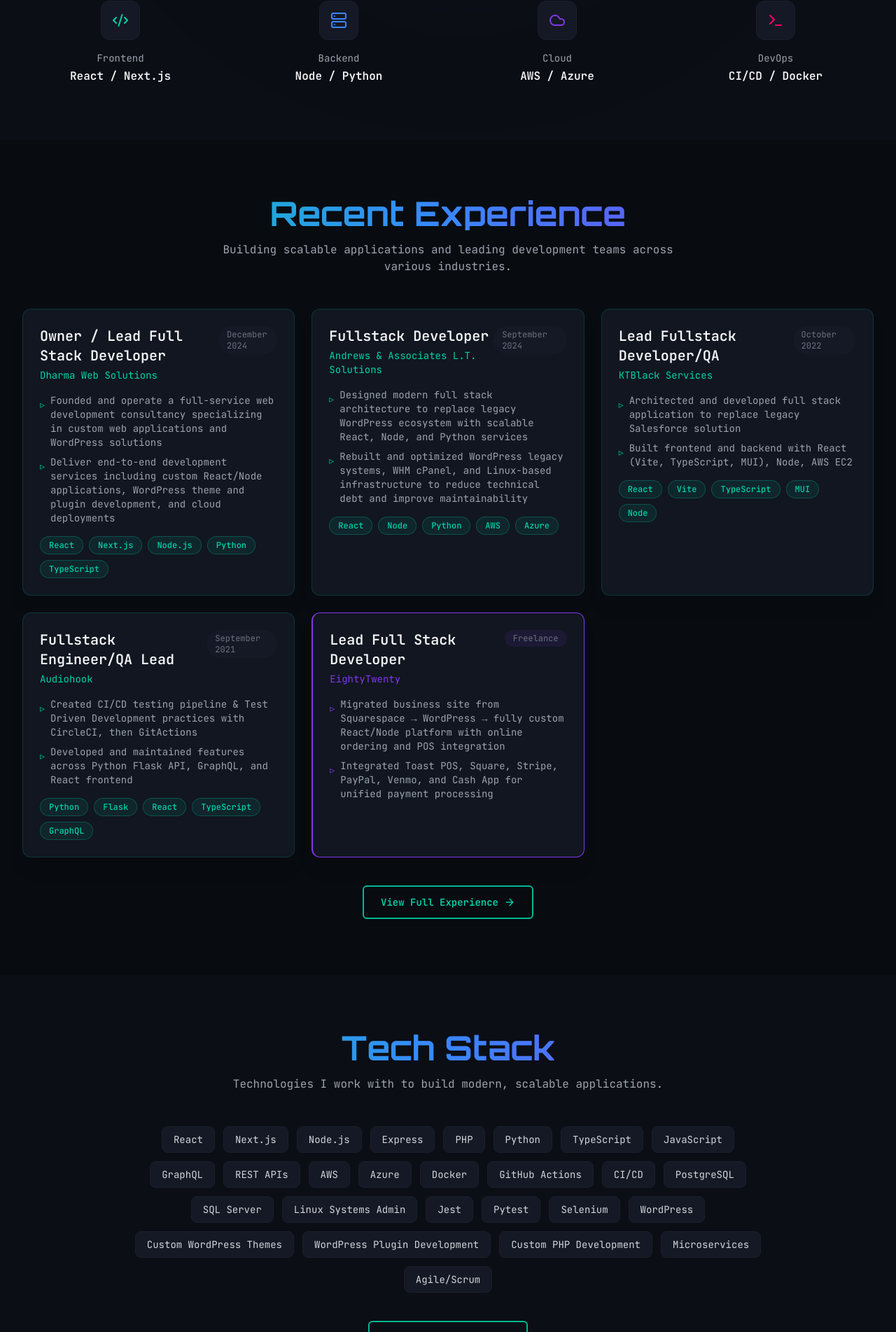
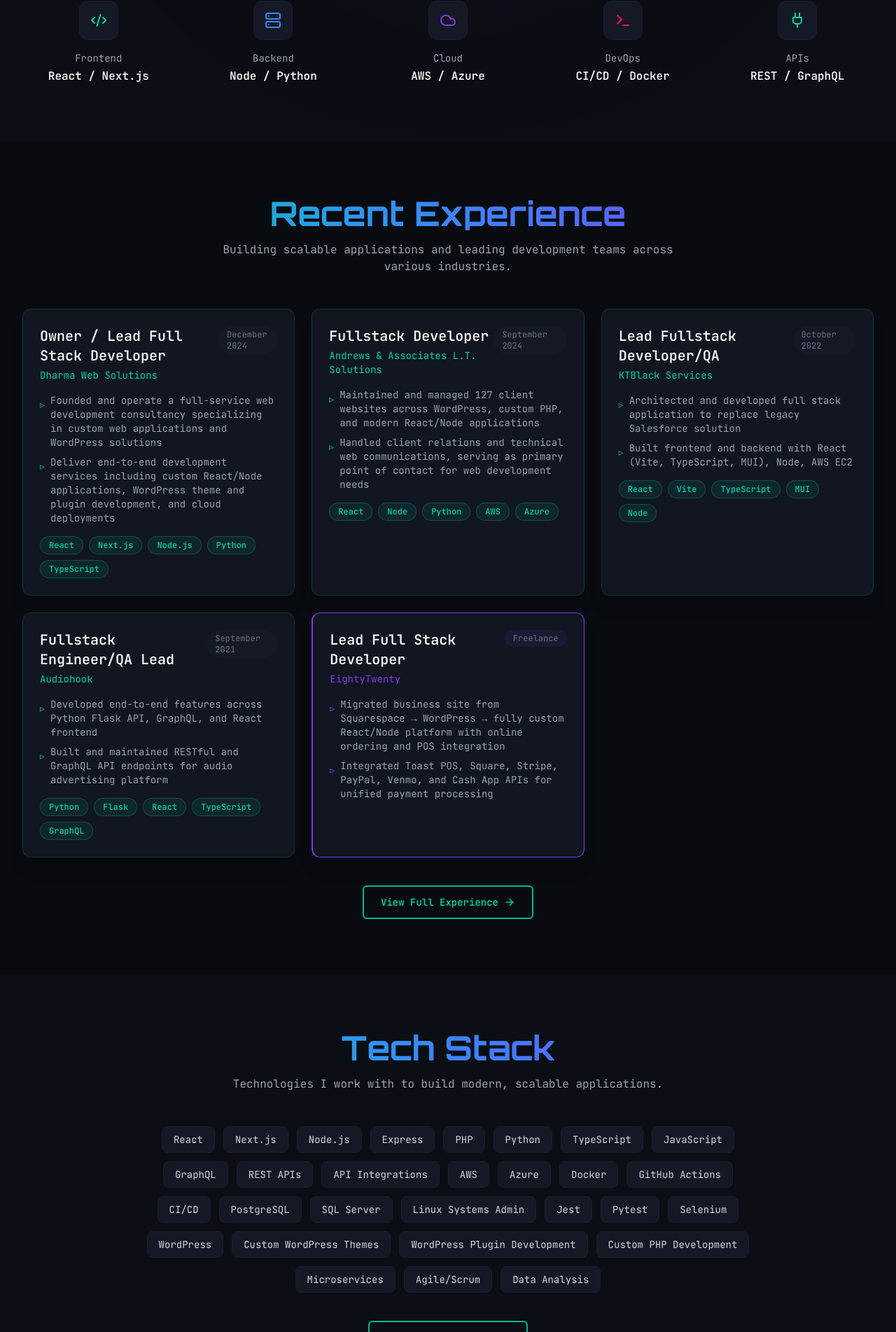
Before and after one commit to ErikBurdett/erik-burdett-portfolio, a React (Vite) app: page / in a window 1280 px wide. Shown: the part 880-2783 px from the top of the page at 70% size. Built offline with nearby package versions, Linux system fonts and the light colour scheme; the HTML template or start-up script is replaced by a standard one.

Commit message:
Fix: Remove unused Download import causing TypeScript build error

```diff
--- a/src/components/Navbar.tsx
+++ b/src/components/Navbar.tsx
@@ -113,7 +113,7 @@ function Navbar() {
               animate={{ x: 0 }}
               exit={{ x: '100%' }}
               transition={{ type: 'spring', damping: 25, stiffness: 300 }}
-              className="fixed right-0 top-0 bottom-0 w-72 bg-surface-200 border-l border-surface-50 z-50 md:hidden"
+              className="fixed right-0 top-0 bottom-0 w-72 bg-surface-300 border-l border-surface-50 z-50 md:hidden shadow-2xl"
             >
               <div className="p-6">
                 <div className="flex justify-between items-center mb-8">
--- a/src/data/resumeData.ts
+++ b/src/data/resumeData.ts
@@ -14,7 +14,7 @@ export const skills = {
   technical: [
     "React", "Next.js", "Node.js", "Express", "PHP",
     "Python", "TypeScript", "JavaScript",
-    "GraphQL", "REST APIs",
+    "GraphQL", "REST APIs", "API Integrations",
     "AWS", "Azure", "Docker",
     "GitHub Actions", "CI/CD",
     "PostgreSQL", "SQL Server",
@@ -22,11 +22,12 @@ export const skills = {
     "Jest", "Pytest", "Selenium",
     "WordPress", "Custom WordPress Themes",
     "WordPress Plugin Development", "Custom PHP Development",
-    "Microservices", "Agile/Scrum"
+    "Microservices", "Agile/Scrum", "Data Analysis"
   ],
   categories: {
     frontend: ["React", "Next.js", "TypeScript", "JavaScript", "Vite", "MUI"],
     backend: ["Node.js", "Express", "Python", "Flask", "PHP", "GraphQL", "REST APIs", "Microservices"],
+    api: ["REST API Development", "GraphQL", "API Integrations", "Third-Party APIs", "Webhook Development", "OAuth", "API Testing"],
     devops: ["AWS", "Azure", "Docker", "GitHub Actions", "CI/CD", "Terraform", "Linux", "WHM cPanel"],
     database: ["PostgreSQL", "SQL Server", "Snowflake"],
     testing: ["Jest", "Pytest", "Selenium", "Preflight", "Rainforest QA", "Automated UI Testing", "API Testing"],
@@ -47,10 +48,11 @@ export const experience = [
     role: "Owner / Lead Full Stack Developer",
     period: "December 2024 - Present",
     type: "Full-time",
-    technologies: ["React", "Next.js", "Node.js", "Python", "TypeScript", "AWS", "WordPress", "Custom PHP", "Plugin Development"],
+    technologies: ["React", "Next.js", "Node.js", "Python", "TypeScript", "AWS", "WordPress", "Custom PHP", "Plugin Development", "API Integrations"],
     highlights: [
       "Founded and operate a full-service web development consultancy specializing in custom web applications and WordPress solutions",
       "Deliver end-to-end development services including custom React/Node applications, WordPress theme and plugin development, and cloud deployments",
+      "Build custom API integrations and third-party service connections for e-commerce, payment processing, and business automation",
       "Provide DevOps consulting, CI/CD pipeline setup, and infrastructure optimization for small to mid-sized businesses",
       "Specialize in migrating legacy systems to modern tech stacks while maintaining business continuity",
       "Offer technical consulting, code audits, and architecture planning for clients across various industries"
@@ -62,15 +64,17 @@ export const experience = [
     role: "Fullstack Developer",
     period: "September 2024 - Present",
     type: "Full-time",
-    technologies: ["React", "Node", "Python", "AWS", "Azure", "GitHub Actions", "CI/CD", "WordPress", "Linux"],
+    technologies: ["React", "Node", "Python", "AWS", "Azure", "GitHub Actions", "CI/CD", "WordPress", "Linux", "API Integrations"],
     highlights: [
+      "Maintained and managed 127 client websites across WordPress, custom PHP, and modern React/Node applications",
+      "Handled client relations and technical web communications, serving as primary point of contact for web development needs",
       "Designed modern full stack architecture to replace legacy WordPress ecosystem with scalable React, Node, and Python services",
+      "Built and maintained API integrations connecting client systems with third-party services and internal tools",
       "Rebuilt and optimized WordPress legacy systems, WHM cPanel, and Linux-based infrastructure to reduce technical debt and improve maintainability",
       "Built internal tooling and automated workflows using CI/CD, AWS, Azure, and GitHub Actions",
       "Implemented QA standards, documentation practices, and team development methodologies",
       "Mentored distributed teams and coordinated cross-department collaboration between IT support and development",
-      "Came on as the company's first web developer and helped build a modern development team to alleviate IT support and field technicians of development duties",
-      "Data analysis and utility scripting with Python, Flask, Node, and React"
+      "Came on as the company's first web developer and helped build a modern development team to alleviate IT support and field technicians of development duties"
     ]
   },
   {
@@ -79,10 +83,11 @@ export const experience = [
     role: "Lead Fullstack Developer/QA",
     period: "October 2022 - September 2023",
     type: "Full-time",
-    technologies: ["React", "Vite", "TypeScript", "MUI", "Node", "AWS EC2", "Salesforce", "Angular", "WebSockets"],
+    technologies: ["React", "Vite", "TypeScript", "MUI", "Node", "AWS EC2", "Salesforce", "Angular", "WebSockets", "API Integrations"],
     highlights: [
       "Architected and developed full stack application to replace legacy Salesforce solution",
       "Built frontend and backend with React (Vite, TypeScript, MUI), Node, AWS EC2",
+      "Developed custom API integrations between the new platform and existing Salesforce systems",
       "Developed Angular messaging system using WebSockets within Salesforce",
       "Established DevOps norms and modern engineering practices",
       "Set up QA methodologies, initial CI/CD and automated testing systems",
@@ -96,10 +101,11 @@ export const experience = [
     role: "Fullstack Engineer/QA Lead",
     period: "September 2021 - May 2022",
     type: "Remote",
-    technologies: ["Python", "Flask", "React", "TypeScript", "GraphQL", "AWS", "Terraform", "Jest", "Pytest"],
+    technologies: ["Python", "Flask", "React", "TypeScript", "GraphQL", "AWS", "Terraform", "Jest", "Pytest", "API Development"],
     highlights: [
+      "Developed end-to-end features across Python Flask API, GraphQL, and React frontend",
+      "Built and maintained RESTful and GraphQL API endpoints for audio advertising platform",
       "Created CI/CD testing pipeline & Test Driven Development practices with CircleCI, then GitActions",
-      "Developed and maintained features across Python Flask API, GraphQL, and React frontend",
       "UI & QA testing through Preflight and Rainforest QA, plus Jest unit tests",
       "API QA & Testing with Python Flask, Snowflake, SQL, and Pytest",
       "Wrote documentation for bug fixes, onboarding, feature documentation, and DevOps practices"
@@ -125,14 +131,29 @@ export const freelanceExperience = [
     company: "EightyTwenty",
     role: "Lead Full Stack Developer",
     period: "July 2019 - Present",
+    technologies: ["React", "Node.js", "API Integrations", "Data Analysis"],
     highlights: [
       "Migrated business site from Squarespace → WordPress → fully custom React/Node platform with online ordering and POS integration",
-      "Integrated Toast POS, Square, Stripe, PayPal, Venmo, and Cash App for unified payment processing",
-      "Built automated workflows linking Google Sheets/Forms to backend systems"
+      "Integrated Toast POS, Square, Stripe, PayPal, Venmo, and Cash App APIs for unified payment processing",
+      "Built automated workflows linking Google Sheets/Forms to backend systems via API integrations",
+      "Perform data analysis on sales, inventory, and customer data to inform business decisions",
+      "Manage data responsibilities including reporting, analytics dashboards, and business intelligence"
     ]
   },
   {
     id: 2,
+    company: "Grande Vista Ranch",
+    role: "Full Stack Developer",
+    period: "2023 - Present",
+    technologies: ["React", "Node.js", "Printful API", "E-commerce", "API Integrations"],
+    highlights: [
+      "Built custom React/Node e-commerce platform with Printful API integration for print-on-demand merchandise",
+      "Developed product catalog system with real-time inventory sync via Printful webhooks",
+      "Implemented secure payment processing and order fulfillment automation"
+    ]
+  },
+  {
+    id: 3,
     company: "Randall County Rentals",
     role: "WordPress Developer",
     period: "January 2019 - February 2022",
@@ -143,7 +164,7 @@ export const freelanceExperience = [
     ]
   },
   {
-    id: 3,
+    id: 4,
     company: "Saint Francis De Sales School for The Deaf",
     role: "WordPress Developer & Content Creator",
     period: "December 2016 - April 2023",
@@ -170,8 +191,16 @@ export const projects = [
     id: 2,
     title: "EightyTwenty Platform",
     role: "Lead Full Stack Developer",
-    description: "Migrated business site from Squarespace → WordPress → fully custom React/Node platform with online ordering and POS integration. Integrated Toast POS, Square, Stripe, PayPal, Venmo, and Cash App for unified payment processing. Built automated workflows linking Google Sheets/Forms to backend systems.",
-    technologies: ["React", "Node.js", "Toast POS", "Stripe", "Square", "PayPal", "Google Sheets API"],
+    description: "Migrated business site from Squarespace → WordPress → fully custom React/Node platform with online ordering and POS integration. Integrated Toast POS, Square, Stripe, PayPal, Venmo, and Cash App APIs for unified payment processing. Built automated workflows linking Google Sheets/Forms to backend systems. Perform ongoing data analysis on sales, inventory, and customer data to inform business decisions and manage data reporting and analytics dashboards.",
+    technologies: ["React", "Node.js", "Toast POS API", "Stripe API", "Square API", "PayPal API", "Google Sheets API", "Data Analysis"],
+    type: "Freelance"
+  },
+  {
+    id: 8,
+    title: "Grande Vista Ranch",
+    role: "Full Stack Developer",
+    description: "Built a custom React/Node e-commerce platform with Printful API integration for print-on-demand merchandise. Developed product catalog system with real-time inventory sync via Printful webhooks. Implemented secure payment processing and automated order fulfillment through the Printful API.",
+    technologies: ["React", "Node.js", "Printful API", "E-commerce", "Webhooks", "Payment Processing", "API Integrations"],
     type: "Freelance"
   },
   {
--- a/src/pages/Home.tsx
+++ b/src/pages/Home.tsx
@@ -1,6 +1,6 @@
 import { Link } from 'react-router-dom';
 import { motion } from 'framer-motion';
-import { ArrowRight, Download, Terminal, Code2, Server, Cloud, Github, Linkedin, Mail } from 'lucide-react';
+import { ArrowRight, Terminal, Code2, Server, Cloud, Github, Linkedin, Mail, Plug } from 'lucide-react';
 import { personalInfo, skills, experience, freelanceExperience } from '../data/resumeData';
 
 const Home = () => {
@@ -82,7 +82,7 @@ const Home = () => {
                 className="text-gray-400 text-lg mb-8 max-w-xl leading-relaxed"
               >
                 I build scalable web applications with <span className="text-cyber-400">React</span>, <span className="text-neon-blue">Node.js</span>,
-                and <span className="text-neon-purple">Python</span>. Expert in <span className="text-cyber-400">WordPress</span> development including custom themes,
+                and <span className="text-neon-purple">Python</span>. Expert in <span className="text-cyber-400">API integrations</span>, <span className="text-cyber-400">WordPress</span> development including custom themes,
                 plugin development, and PHP integrations. Experienced in DevOps, CI/CD pipelines,
                 and cloud infrastructure with <span className="text-cyber-400">AWS</span> & <span className="text-neon-blue">Azure</span>.
               </motion.p>
@@ -161,7 +161,7 @@ const Home = () => {
                       <span className="ml-4"><span className="text-neon-pink">"location"</span>: <span className="text-cyber-400">"{personalInfo.location}"</span>,</span><br />
                       <span className="ml-4"><span className="text-neon-pink">"skills"</span>: [</span><br />
                       <span className="ml-8 text-cyber-400">"React", "Node.js", "Python",</span><br />
-                      <span className="ml-8 text-cyber-400">"WordPress", "PHP", "AWS"</span><br />
+                      <span className="ml-8 text-cyber-400">"API Integrations", "WordPress", "AWS"</span><br />
                       <span className="ml-4">],</span><br />
                       <span className="ml-4"><span className="text-neon-pink">"passion"</span>: <span className="text-cyber-400">"Building great software"</span></span><br />
                       <span className="text-gray-500">{'}'}</span>
@@ -202,13 +202,14 @@ const Home = () => {
             whileInView={{ opacity: 1, y: 0 }}
             viewport={{ once: true }}
             transition={{ duration: 0.6 }}
-            className="grid grid-cols-2 md:grid-cols-4 gap-8"
+            className="grid grid-cols-2 md:grid-cols-5 gap-8"
           >
             {[
               { icon: Code2, label: "Frontend", value: "React / Next.js", color: "text-cyber-400" },
               { icon: Server, label: "Backend", value: "Node / Python", color: "text-neon-blue" },
               { icon: Cloud, label: "Cloud", value: "AWS / Azure", color: "text-neon-purple" },
               { icon: Terminal, label: "DevOps", value: "CI/CD / Docker", color: "text-neon-pink" },
+              { icon: Plug, label: "APIs", value: "REST / GraphQL", color: "text-cyber-400" },
             ].map((stat, index) => (
               <motion.div
                 key={stat.label}
--- a/src/pages/Skills.tsx
+++ b/src/pages/Skills.tsx
@@ -23,6 +23,15 @@ const skillCategories = [
     borderColor: 'border-neon-blue/30',
     iconColor: 'text-neon-blue',
     skills: skills.categories.backend,
+  },
+  {
+    title: 'API Development',
+    icon: Zap,
+    color: 'from-cyber-400 to-neon-blue',
+    bgColor: 'bg-cyber-400/10',
+    borderColor: 'border-cyber-400/30',
+    iconColor: 'text-cyber-400',
+    skills: skills.categories.api,
   },
   {
     title: 'WordPress & PHP',
```
